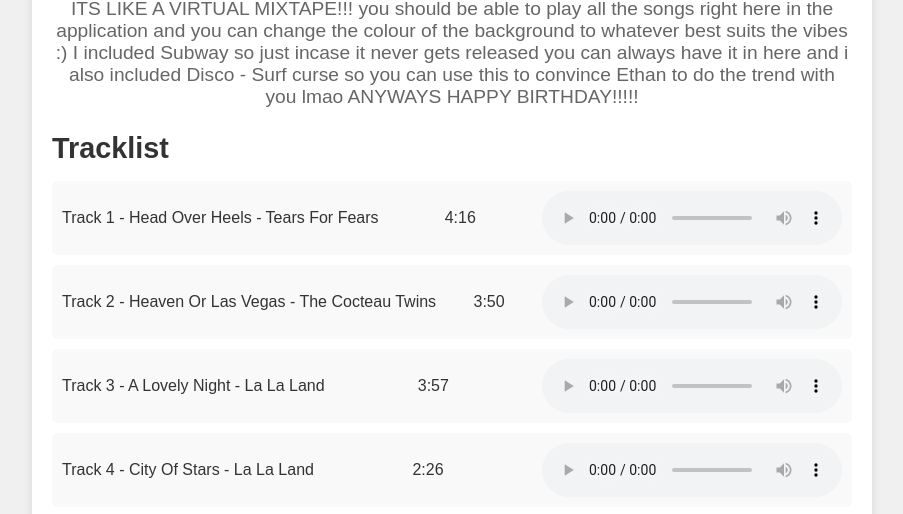
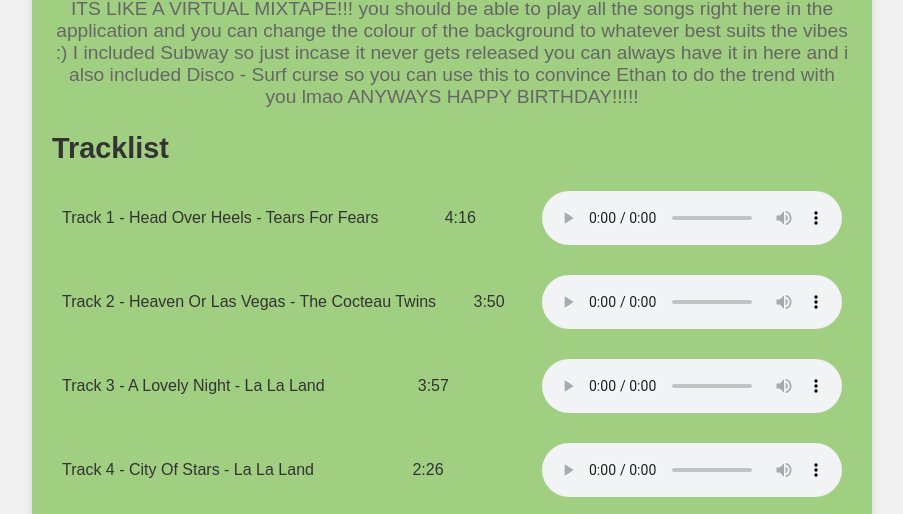
Before and after one commit to Azeverdo444/MixtapeApp123, a plain HTML site: page index.html in a window 1280 px wide. Shown: the part 243-757 px from the top of the page, without its empty margins (188-1091 px from the left). Drawn offline with nearby package versions, Linux system fonts and the light colour scheme; files that its build step writes are made by us from their sources.

Commit message:
Add files via upload

```diff
--- a/style.scss
+++ b/style.scss
@@ -10,7 +10,7 @@ body {
     max-width: 800px;
     margin: 20px auto;
     padding: 20px;
-    background: #fff;
+    background: #a1cf82;
     border-radius: 10px;
     box-shadow: 0 4px 8px rgba(0, 0, 0, 0.1);
     text-align: center;
@@ -54,7 +54,7 @@ p {
 .tracklist li {
     margin: 10px 0;
     padding: 10px;
-    background: #f9f9f9;
+    background: #a1cf82;
     border-radius: 5px;
     display: flex;
     justify-content: space-between;
```
